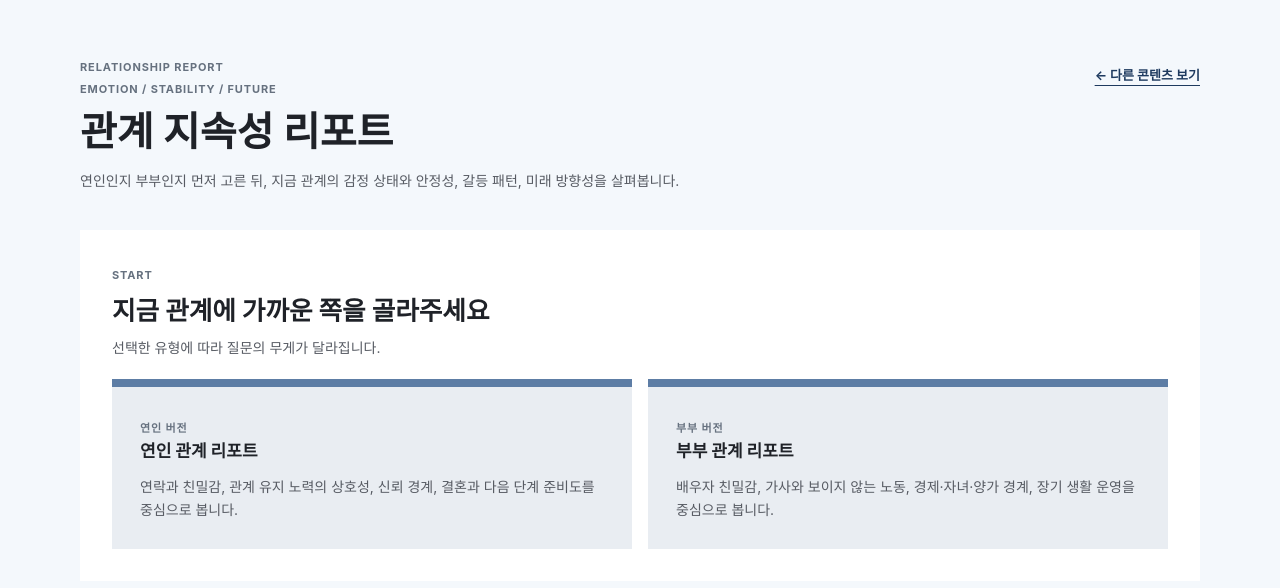
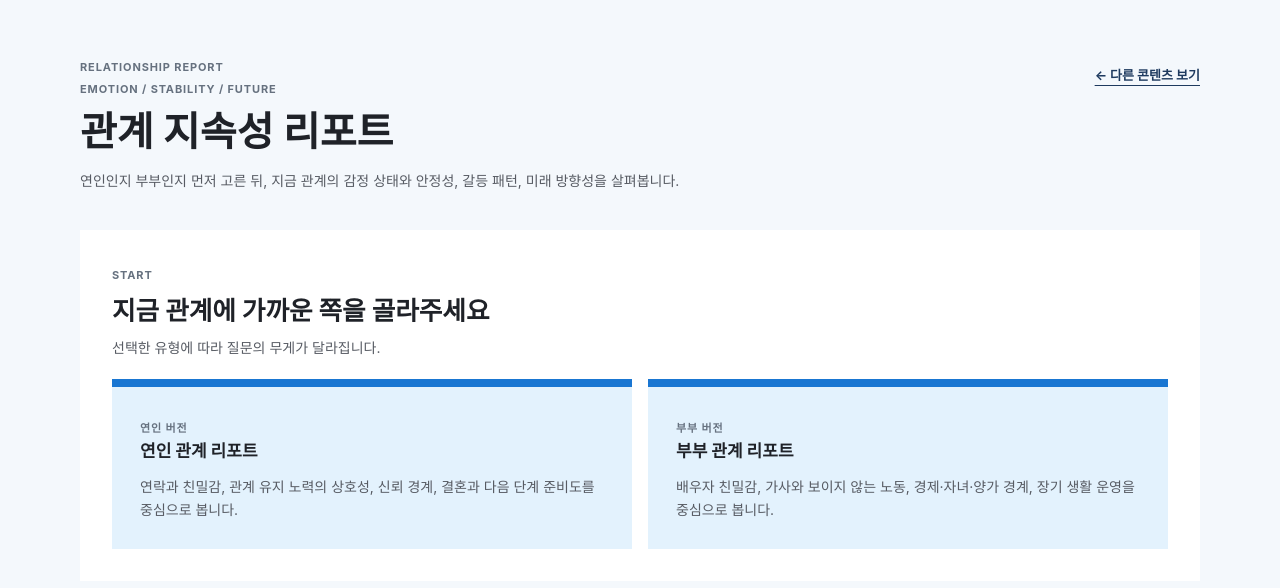
Before and after one commit to coffee-and/eun-contents, a React (Vite) app: page / in a window 1280 px wide. Both pictures are taken after a click on the button "관계 들여다보기 →". Shown: the top 588 px of the page. Built offline with nearby package versions, Linux system fonts and the light colour scheme; no server answers; a web font is replaced by a local one.

Commit message:
style: load relationship blue accents

```diff
--- a/src/shared/styles/editorial/relationship-mode.css
+++ b/src/shared/styles/editorial/relationship-mode.css
@@ -2,6 +2,7 @@
 @import "./relationship-result-critical.css";
 @import "./relationship-premium-critical.css";
 @import "./relationship-actions-critical.css";
+@import "./relationship-blue-accents.css";
 
 .theme-relationship.theme-relationship .mode-select {
   padding: 32px;
@@ -10,7 +11,7 @@
 
 .theme-relationship.theme-relationship .mode-card {
   border: 0;
-  border-top: 8px solid #5d7da5;
+  border-top: 8px solid #1976d2;
   border-radius: initial;
-  background: #e9edf2;
+  background: #e3f2fd;
 }
```
